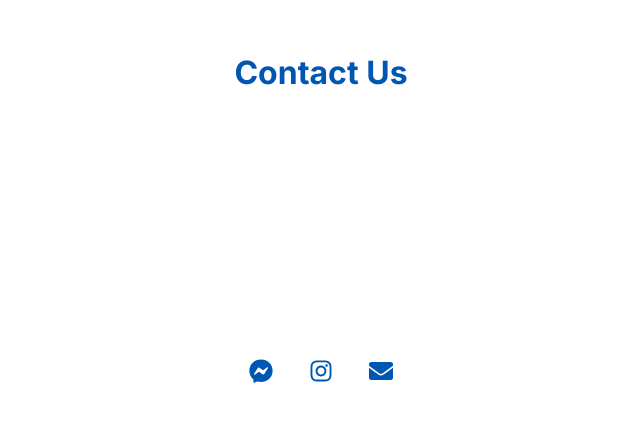
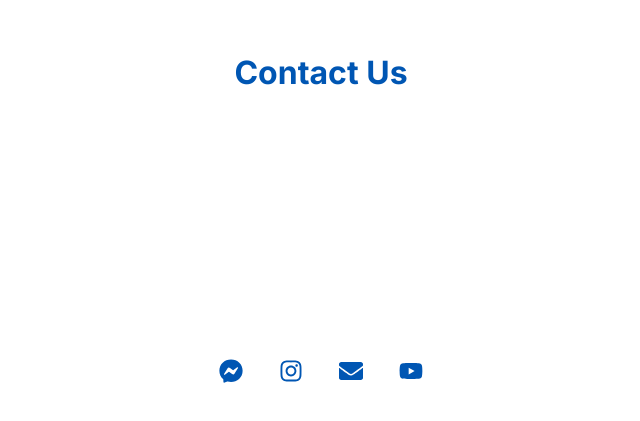
Before and after one commit to ashray-00/nftmunich, a Next.js app: page / in a window 1280 px wide. Shown: the part 2587-3008 px from the top of the page, without its empty margins (319-959 px from the left). Built offline with nearby package versions, Linux system fonts and the light colour scheme.

Commit message:
Added Youtube Link

```diff
--- a/src/components/ContactOptions.tsx
+++ b/src/components/ContactOptions.tsx
@@ -1,5 +1,5 @@
 import React from 'react';
-import { FaFacebookMessenger, FaInstagram, FaEnvelope } from 'react-icons/fa';
+import { FaFacebookMessenger, FaInstagram, FaEnvelope, FaYoutube } from 'react-icons/fa';
 
 const ContactOptions: React.FC = () => {
   return (
@@ -16,6 +16,9 @@ const ContactOptions: React.FC = () => {
       <a href="mailto:nftmunich@gmail.com" className="text-2xl">
         <FaEnvelope />
       </a>
+      <a href="https://www.youtube.com/@nftmunich" target="_blank" rel="noopener noreferrer" className="text-2xl">
+        <FaYoutube />
+      </a>
     </div>
   );
 };
```
